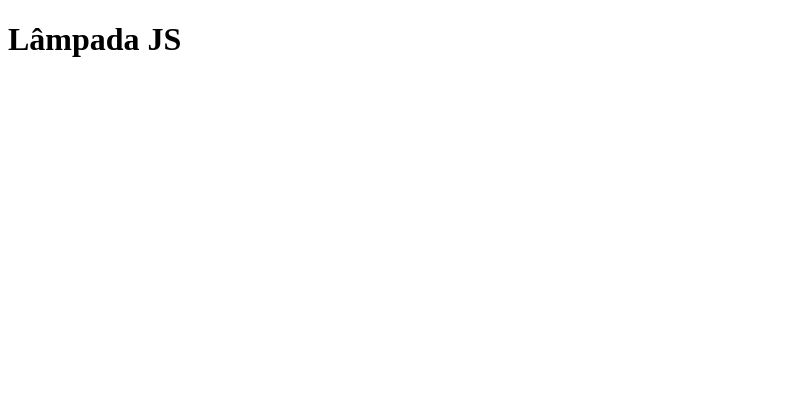
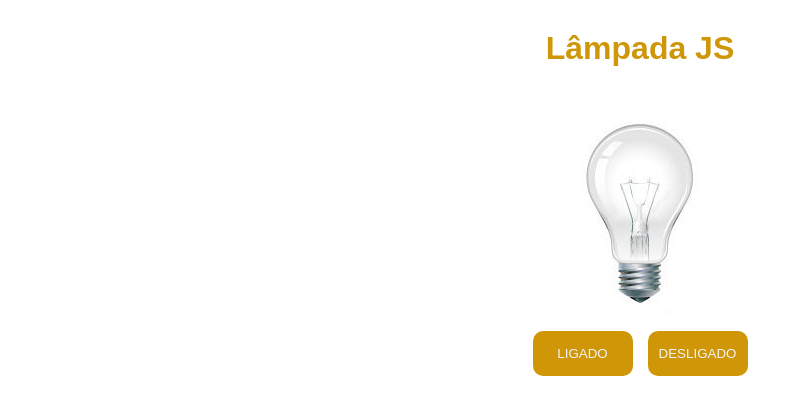
Before and after one commit to Diegoh-dev/project-lampada, a plain HTML site: page index.html in a window 1280 px wide. Shown: the whole page, without its empty margins (0-803 px from the left). Drawn offline with Linux system fonts and the light colour scheme.

Commit message:
style do project

```diff
--- a/index.html
+++ b/index.html
@@ -4,13 +4,22 @@
     <meta charset="UTF-8">
     <meta http-equiv="X-UA-Compatible" content="IE=edge">
     <meta name="viewport" content="width=device-width, initial-scale=1.0">
+    <link rel="stylesheet" href="./style/style.css">
     <title>Lâmpada</title>
 </head>
 <body>
     <h1>Lâmpada JS</h1>
 
     <div class="conteiner">
+        <div class="image">
+            <img src="./img/desligada.jpg" alt="lâ,pada desligada">
+        </div>
+        <div class="botoes">
+            <button class="btn">LIGADO</button>
+            <button class="btn">DESLIGADO</button>
+        </div>
 
     </div><!--conteiner-->
 </body>
+<script src="./script/script.js"></script>
 </html>
--- a/style/style.css
+++ b/style/style.css
@@ -0,0 +1,47 @@
+*{
+    margin: 0;
+    padding: 0;
+    box-sizing: border-box;
+
+}
+
+h1{
+    text-align: center;
+    margin-top: 30px;
+    font-family: sans-serif;
+    color: rgb(207, 151, 8);
+}
+
+
+.conteiner{
+    display: flex;
+    flex-direction: column;
+    align-items: center;
+    margin-top: 30px;
+
+}
+
+.botoes{
+    display: flex;
+    gap: 15px;
+    margin-top: 10px;
+}
+
+.btn{
+    width: 100px;
+    padding: 8px;
+    height: 45px;
+    color:#F4F4F4 ;
+    background-color: rgb(207, 151, 8);
+    border: none;
+    border-radius: 10px;
+
+}
+
+.btn:hover{
+    background-color:rgb(236, 173, 15) ;
+}
+
+.btn:active{
+    opacity: 0.8;
+}
```
Also changed, not shown: img/desligada.jpg (renamed from style/img/desligada.jpg), img/ligada.jpg (renamed from style/img/ligada.jpg), img/quebrada.jpg (renamed from style/img/quebrada.jpg).
